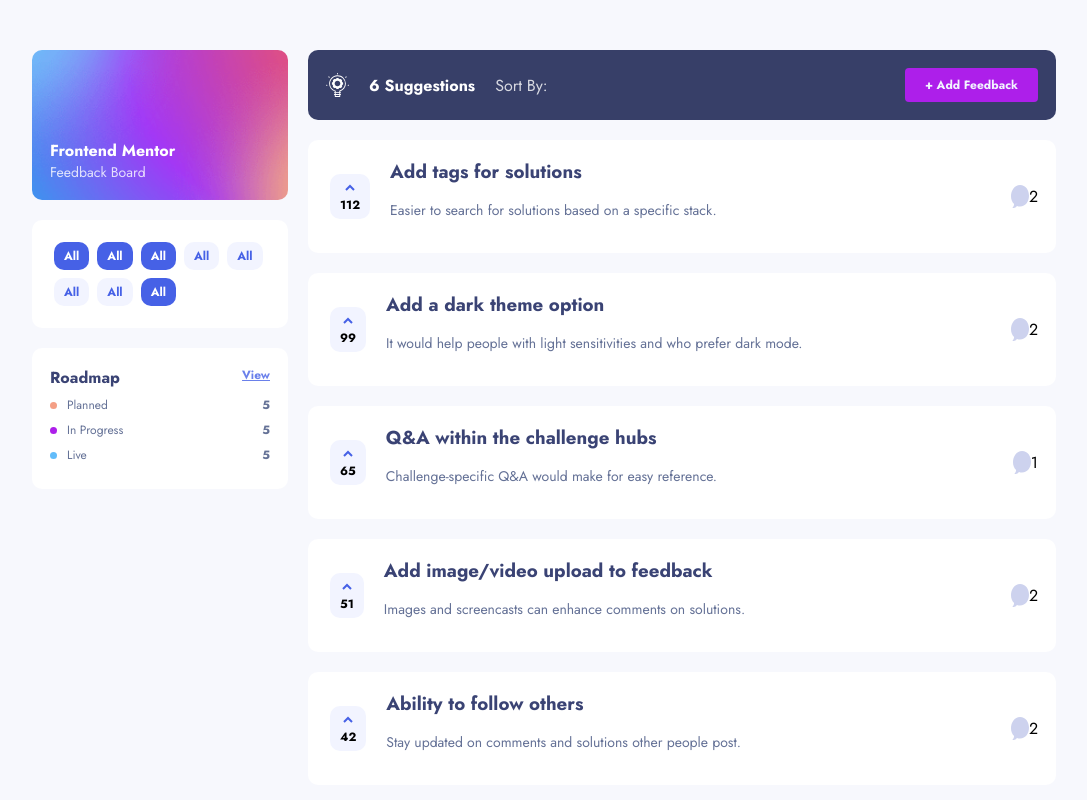
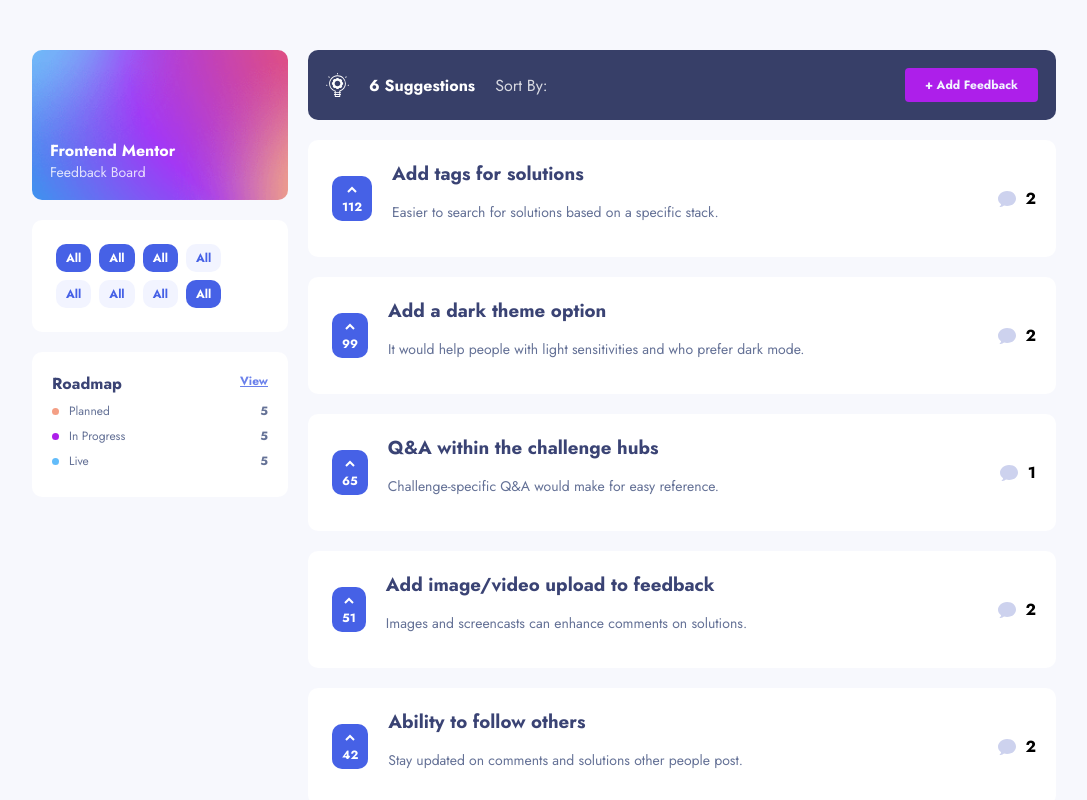
Before and after one commit to catli-unbounce/product_idea_board, a React (Create React App) app: page / in a window 1280 px wide. Shown: the top 800 px of the page, without its empty margins (96-1183 px from the left). Built offline with nearby package versions, Linux system fonts and the light colour scheme.

Commit message:
Upvotes icon active state

```diff
--- a/_base.scss
+++ b/_base.scss
@@ -19,7 +19,7 @@
 @mixin card {
     border-radius: 1rem;
     background-color: $white;
-    padding: 1.8rem;
+    padding: 2rem;
     margin-bottom: 2rem;
 }
 
--- a/src/components/RequestsListItem/RequestsListItem.module.scss
+++ b/src/components/RequestsListItem/RequestsListItem.module.scss
@@ -35,11 +35,30 @@
         }
     }
 
+    &__votes--active {
+        background-color: $blue-1;
+        color: $white;
+
+        .upvote-icon {
+            path {
+                stroke: $white;
+            }
+        }
+    }
+
     &__comments {
         margin-left: auto;
         display: flex;
+        align-items: center;
+
         .comments-count {
+            font-weight: 800;
+            font-family: inherit;
+            margin-left: 1rem;
+        }
 
+        .inactive {
+            opacity: .4;
         }
     }
 }
--- a/src/components/RequestsListItem/index.js
+++ b/src/components/RequestsListItem/index.js
@@ -3,11 +3,16 @@
 import upIcon from '../../assets/shared/icon-arrow-up.svg';
 // import suggestionIcon from '../../assets/suggestions/icon-suggestions.svg'
 const RequestsListItem = ({productRequest}) => {
+    const [active, setActive] = useState(true);
 
+    const updateActive = () => {
+        const isActive = !active;
+        setActive(isActive);
+    }
     return (
         <li className="request">
-            <div className="request__votes">
-                <img alt="upvote" src={upIcon} className="upvote-icon"></img>
+            <div className={active ? "request__votes request__votes--active" : "request__votes"}>
+            <svg className="upvote-icon" width="10" height="7" xmlns="http://www.w3.org/2000/svg"><path d="M1 6l4-4 4 4" stroke="#4661E6" stroke-width="2" fill="none" fill-rule="evenodd"/></svg>
                 <p>{productRequest.upvotes}</p>
             </div>
             <div>
@@ -16,7 +21,11 @@
             </div>
             <div className="request__comments">
                 <img src={commentsIcon} alt="comments icon"></img>
-                <p className="comments-count">{productRequest.comments ? productRequest.comments.length : 0}</p>
+
+                {productRequest.comments ?
+                    <p className="comments-count">{productRequest.comments.length}</p> :
+                    <p className="comments-count inactive">0</p>
+                }
             </div>
         </li>
     )
--- a/src/components/Suggestions/Suggestions.module.scss
+++ b/src/components/Suggestions/Suggestions.module.scss
@@ -4,7 +4,6 @@
     color: $white;
     background-color: $blue-2;
     border-radius: 1rem;
-    padding: 1.8rem;
     margin-bottom: 2rem;
     display: flex;
     align-items: center;
```
